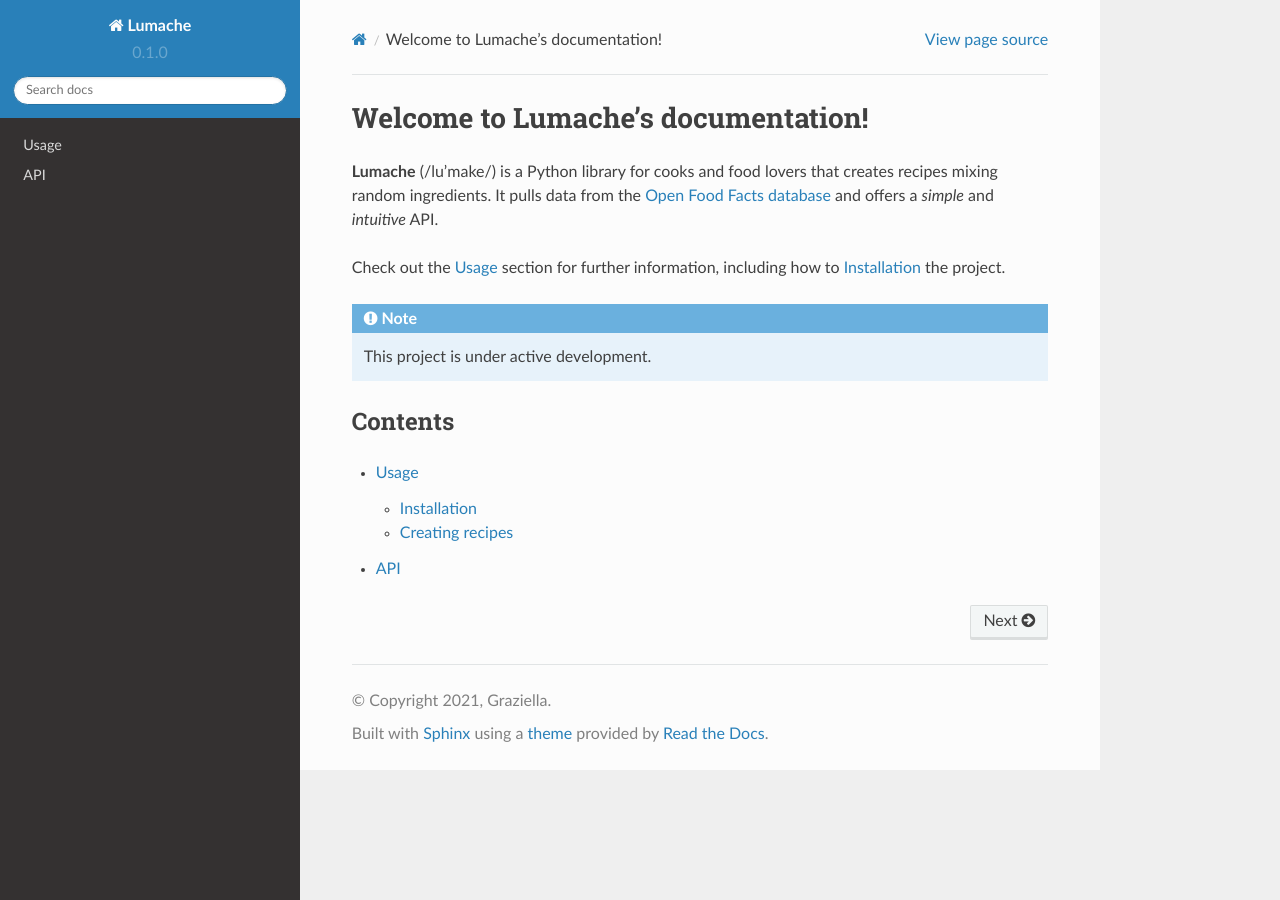
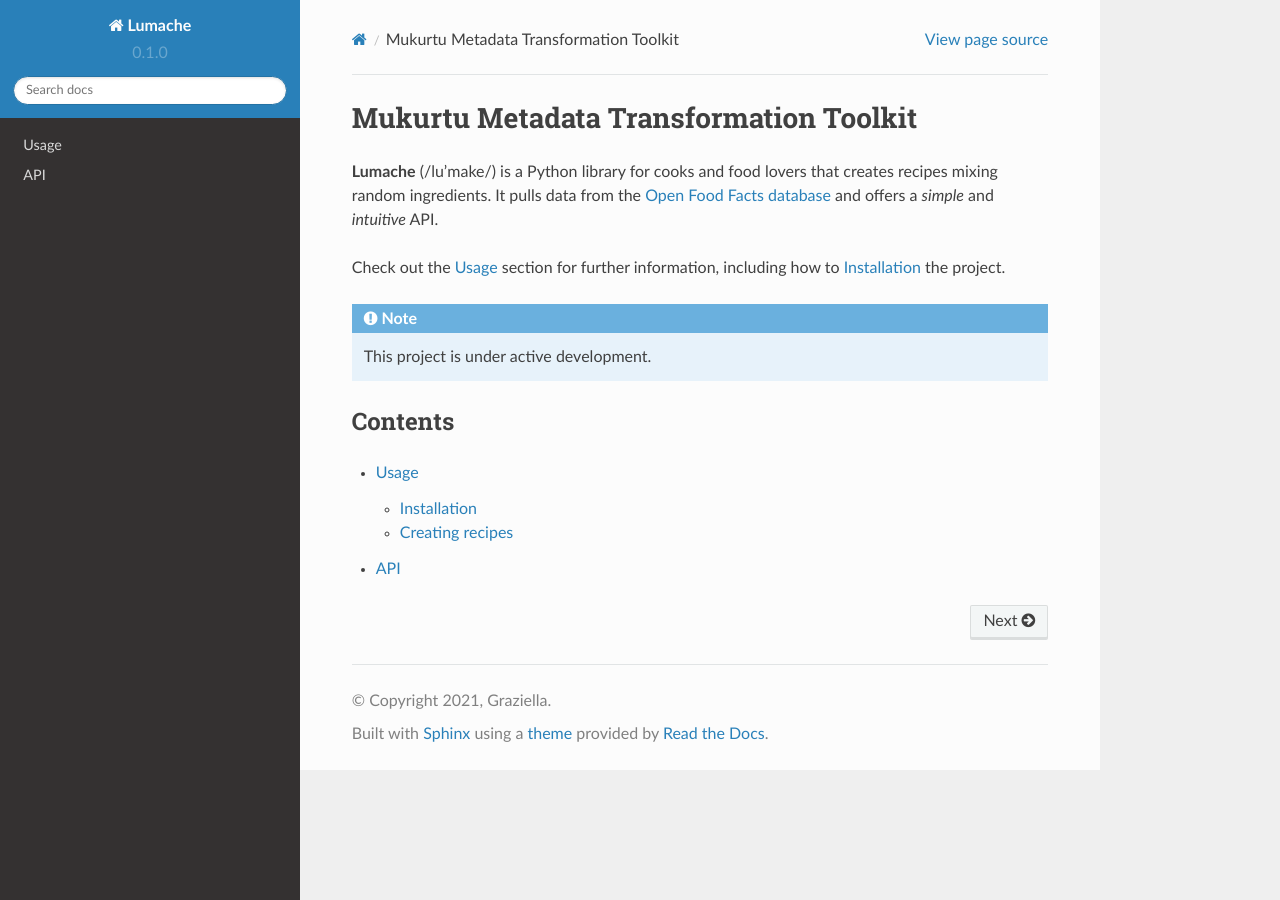
Before and after one commit to WSU-CDSC/MMTT-template, a Sphinx documentation site: the page built from docs/source/index.rst, in a window 1280 px wide. Built offline with Sphinx 7.4.7 and the Read the Docs theme 2.0.0, drawn with Linux system fonts in a browser that asks for light colours.

Commit message:
Update index.rst

```diff
--- a/docs/source/index.rst
+++ b/docs/source/index.rst
@@ -1,4 +1,4 @@
-Welcome to Lumache's documentation!
+Mukurtu Metadata Transformation Toolkit
 ===================================
 
 **Lumache** (/lu'make/) is a Python library for cooks and food lovers
```
